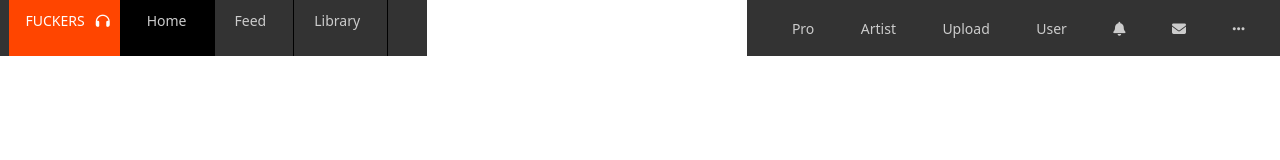
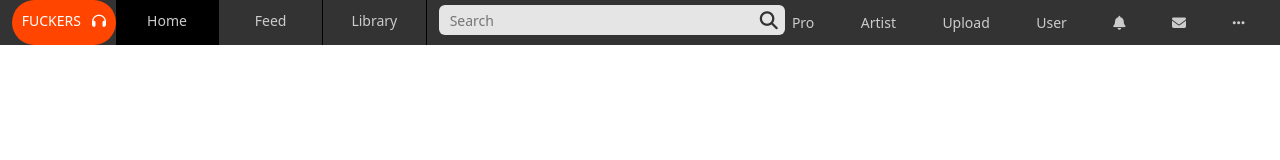
Before and after one commit to Termedelo/SoundCloudeClone, a plain HTML site: page index.html in a window 1280 px wide. Drawn offline with nearby package versions, Linux system fonts and the light colour scheme.

Commit message:
the search bar is done Co-authored-by: Aws Ajwa <Aws-Ajwa@users.noreply.github.com>

```diff
--- a/css/style.css
+++ b/css/style.css
@@ -10,53 +10,67 @@ body{
     font-size: 14px;
 }
 
-
 div.row{
 background-color: var(--primary-color);
 color:var(--font-color);
-
-height: 7vh;
+height: 45px;
 }
-
 .left{
     display: flex;
     flex-direction: row;
-    justify-content: space-around;
     align-items: center;
+    text-align: center;
+    padding-right: 0;
 }
 #toTheLeft{
-    margin-left: -30px;
     background-color: orangered;
     height: 100%;
-    padding: 10px 27px 0px 17px;
-    color: #fefefefe;
+    border-radius: 50px;
+    padding-top: 10px;
+    color: white;
 }
 
 .home{
-    margin-left: -70px;
     height: 100%;
-    padding:10px 27px 0;
+    padding-top: 10px;
     border-right: solid black 1px;
     background-color: black;
 }
 .feed{
-    margin-left: -50px;
     height: 100%;
-    padding: 10px 27px 0px 17px;
+    padding-top: 10px;
     border-right: solid black 1px;
-
 }
 .library{
-    margin-left: -50px;
     height: 100%;
-    padding: 10px 27px 0px 17px;
+    padding-top: 10px;
     border-right: solid black 1px;
-
 }
-
-
 /* done the left part of the navbar */
 .search{
+    position: relative;
+}
+.search i{
+    color: var(--primary-color);
+    position: absolute;
+    font-size: 18px;
+    right: -31px;
+    top: calc(50% - 2px);
+    transform: translateY(-50%);
+}
+.search input{
+    width: calc(100% + 50px);
+    margin-top: 5px;
+    height: 30px;
+    border-radius: 6px;
+    border: none;
+    outline: none;
+    padding-left: 11px;
+    background-color: #e5e5e5;
+    color: #666;
+    transition: 0.5s;
+}
+.search input:focus{
     background-color: white;
 }
 .right{
--- a/index.html
+++ b/index.html
@@ -15,21 +15,17 @@
         <link rel="stylesheet" href="css/style.css">
     </head>
     <body>
-        <nav class="container-fluid fixed-top  ">
+        <nav class="container-fluid">
             <div class="row">
-                <div class="col-4 left">
-                    <div class="logo" id="toTheLeft">FUCKERS &nbsp; <i class="fa-solid fa-headphones"></i></div>
-                    <div class="home">home</div>
-                    <div class="feed">feed</div>
-                    <div class="library">library</div>
+                <div class="col-4 left container">
+                    <div class="logo col-3" id="toTheLeft">FUCKERS &nbsp; <i class="fa-solid fa-headphones"></i></div>
+                    <div class="home col-3">home</div>
+                    <div class="feed col-3">feed</div>
+                    <div class="library col-3">library</div>
                 </div>
                 <div class="col-3 search" >
-                    <!-- <form class="d-flex" role="search">
-                        <input class="form-control me-2" type="search" placeholder="Search" aria-label="Search">
-                    </form> -->
-
-
-
+                    <input type="text" placeholder="Search">
+                    <i class="fa-solid fa-magnifying-glass"></i>
                 </div>
                 <div class="col-5 right">
                     <div class="pro" id="toTheRight">pro</div>
```
